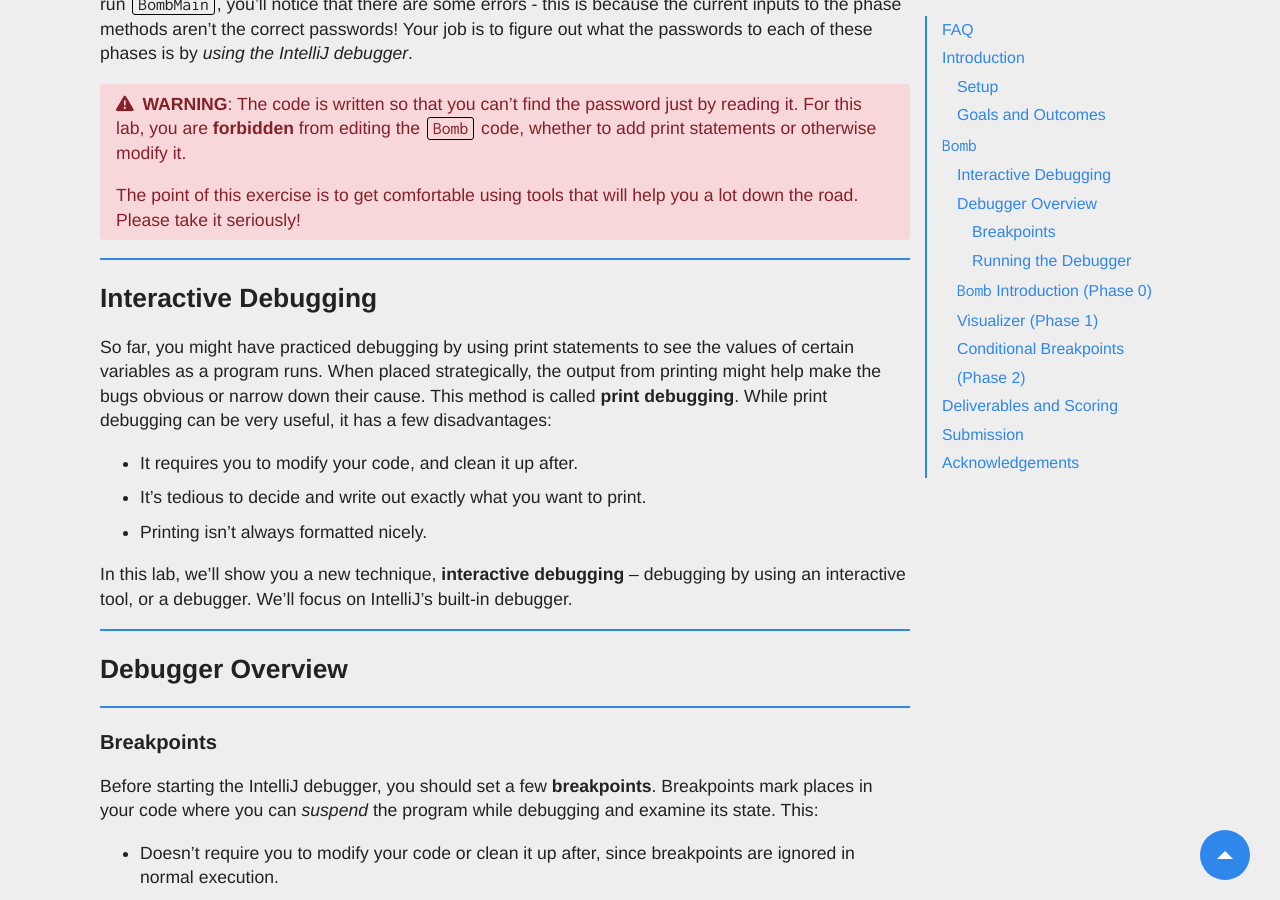
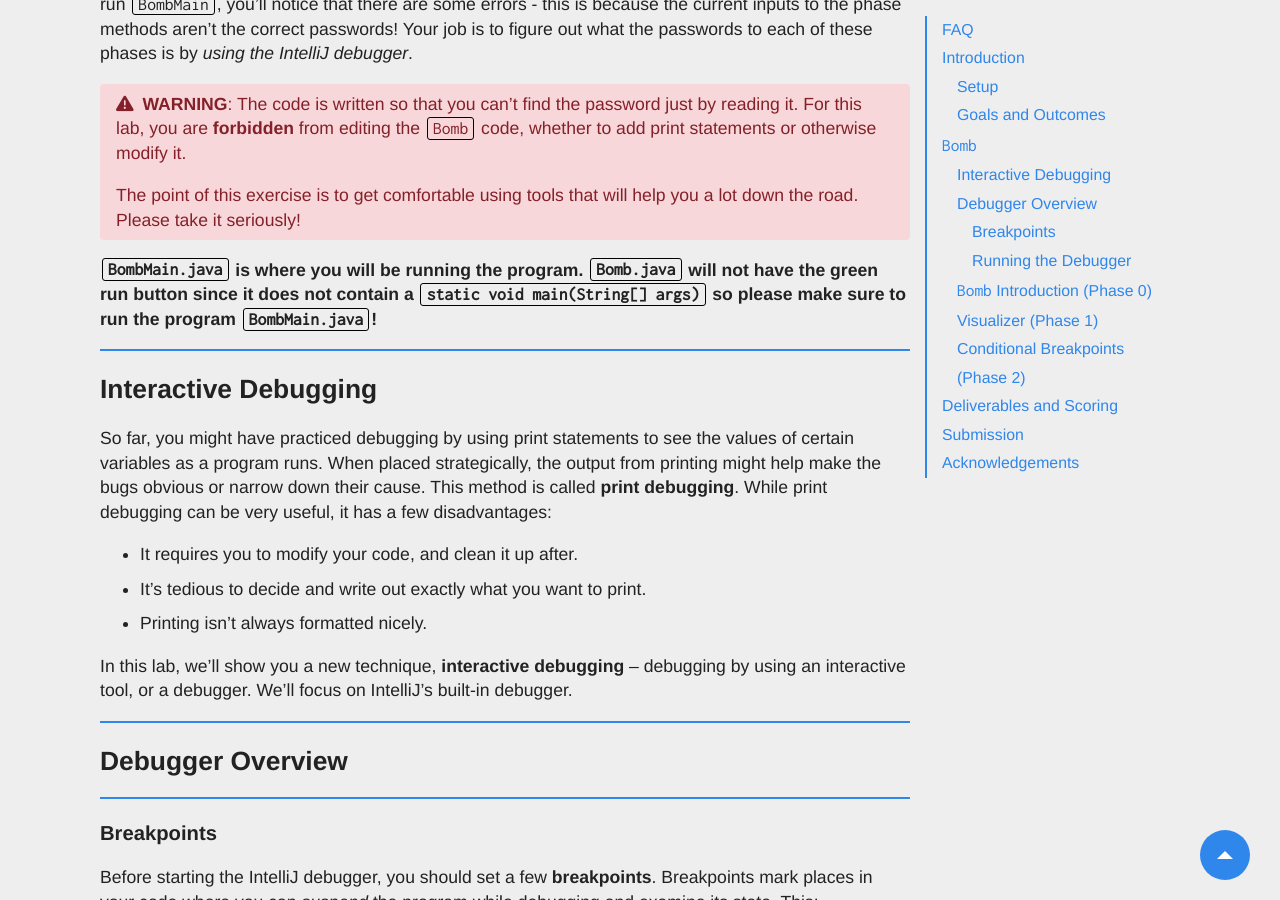
Before and after one commit to Berkeley-CS61B/website-fa23, a Jekyll site: the page built from materials/lab/lab02/index.md, in a window 1280 px wide and 900 px high, scrolled down 1183 px. Built offline with Jekyll 4.4.1, drawn with Linux system fonts in a browser that asks for light colours; nearby versions of some CDN libraries; comment, search, counter and statistics services are not loaded.

Commit message:
Update lab02 spec for warning on running the program

```diff
--- a/materials/lab/lab02/index.md
+++ b/materials/lab/lab02/index.md
@@ -61,6 +61,9 @@ print statements or otherwise modify it.
 The point of this exercise is to get comfortable using tools that will help you
 a lot down the road. Please take it seriously!
 " %}
+
+**`BombMain.java` is where you will be running the program. `Bomb.java` will not have the green run button
+since it does not contain a `static void main(String[] args)` so please make sure to run the program `BombMain.java`!**
 
 ### Interactive Debugging
 
```
